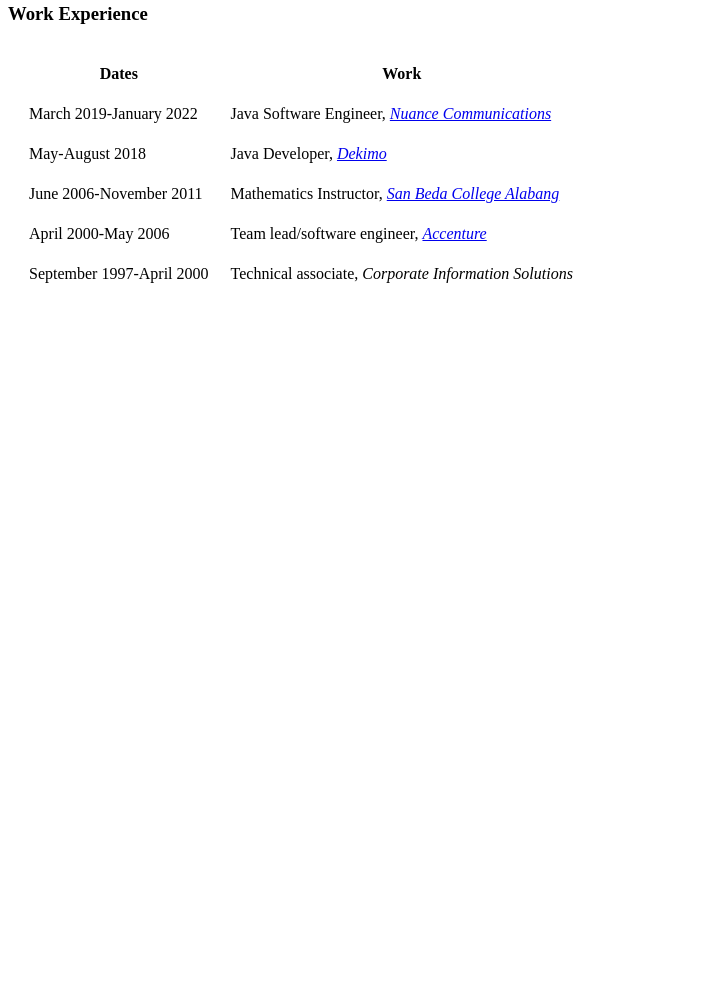
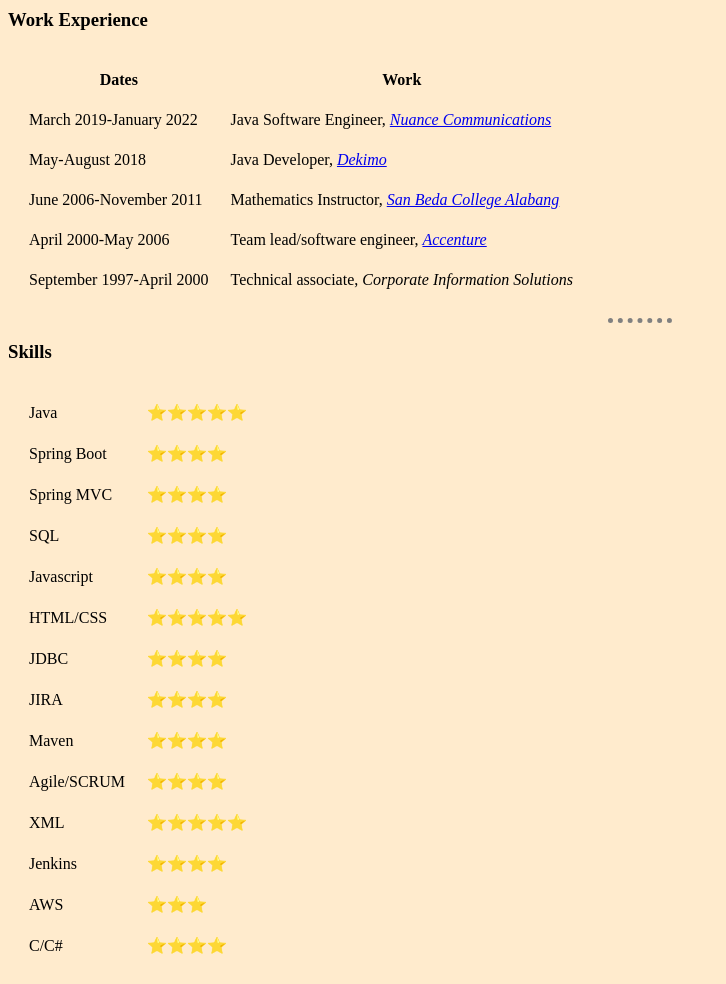
Before and after one commit to michelle422/cv, a plain HTML site: page index.html in a window 1280 px wide. Shown: the part 1047-2031 px from the top of the page, without its empty margins (0-726 px from the left). Before the commit the page ends 1359 px from the top, so only its background shows below. Drawn offline with Linux system fonts and the light colour scheme.

Commit message:
Added inline CSS

```diff
--- a/index.html
+++ b/index.html
@@ -3,6 +3,20 @@
   <head>
     <meta charset="utf-8">
     <title>Michelle's Personal Website</title>
+
+    <style>
+      body {
+        background-color: blanchedalmond;
+      }
+      hr {
+        border-style: none;
+        border-top-style: dotted;
+        border-color: gray;
+        border-width: 5px;
+        width: 5%;
+      }
+    </style>
+
   </head>
   <body>
     <table cellspacing="20">
@@ -32,11 +46,11 @@
         </tr>
         <tr>
           <td>September-October 2022</td>
-          <td>Norskkurs Nivå A2, <em>Trondheim voksenopplæringssenter</em></td>
+          <td>Norskkurs Nivå A2, <em><a href="https://www.trovo.no" target="_blank">Trondheim voksenopplæringssenter</a></em></td>
         </tr>
         <tr>
           <td>April-June 2022</td>
-          <td>Norskkurs Nivå A1, <em>Brilla Institutt</em></td>
+          <td>Norskkurs Nivå A1, <em><a href="https://www.brilla.no" target="_blank">Brilla Institutt</a></em></td>
         </tr>
         <tr>
           <td>September 2021- </td>
@@ -124,5 +138,67 @@
         </tr>
       </tbody>
     </table>
+    <hr>
+    <h3>Skills</h3>
+    <table cellspacing="20">
+      <tbody style="30px">
+        <tr>
+          <td>Java</td>
+          <td>⭐⭐⭐⭐⭐</td>
+        </tr>
+        <tr>
+          <td>Spring Boot</td>
+          <td>⭐⭐⭐⭐</td>
+        </tr>
+        <tr>
+          <td>Spring MVC</td>
+          <td>⭐⭐⭐⭐</td>
+        </tr>
+        <tr>
+          <td>SQL</td>
+          <td>⭐⭐⭐⭐</td>
+        </tr>
+        <tr>
+          <td>Javascript</td>
+          <td>⭐⭐⭐⭐</td>
+        </tr>
+        <tr>
+          <td>HTML/CSS</td>
+          <td>⭐⭐⭐⭐⭐</td>
+        </tr>
+        <tr>
+          <td>JDBC</td>
+          <td>⭐⭐⭐⭐</td>
+        </tr>
+        <tr>
+          <td>JIRA</td>
+          <td>⭐⭐⭐⭐</td>
+        </tr>
+        <tr>
+          <td>Maven</td>
+          <td>⭐⭐⭐⭐</td>
+        </tr>
+        <tr>
+          <td>Agile/SCRUM</td>
+          <td>⭐⭐⭐⭐</td>
+        </tr>
+        <tr>
+          <td>XML</td>
+          <td>⭐⭐⭐⭐⭐</td>
+        </tr>
+        <tr>
+          <td>Jenkins</td>
+          <td>⭐⭐⭐⭐</td>
+        </tr>
+        <tr>
+          <td>AWS</td>
+          <td>⭐⭐⭐</td>
+        </tr>
+        <tr>
+          <td>C/C#</td>
+          <td>⭐⭐⭐⭐</td>
+        </tr>
+      </tbody>
+    </table>
   </body>
 </html>
```
